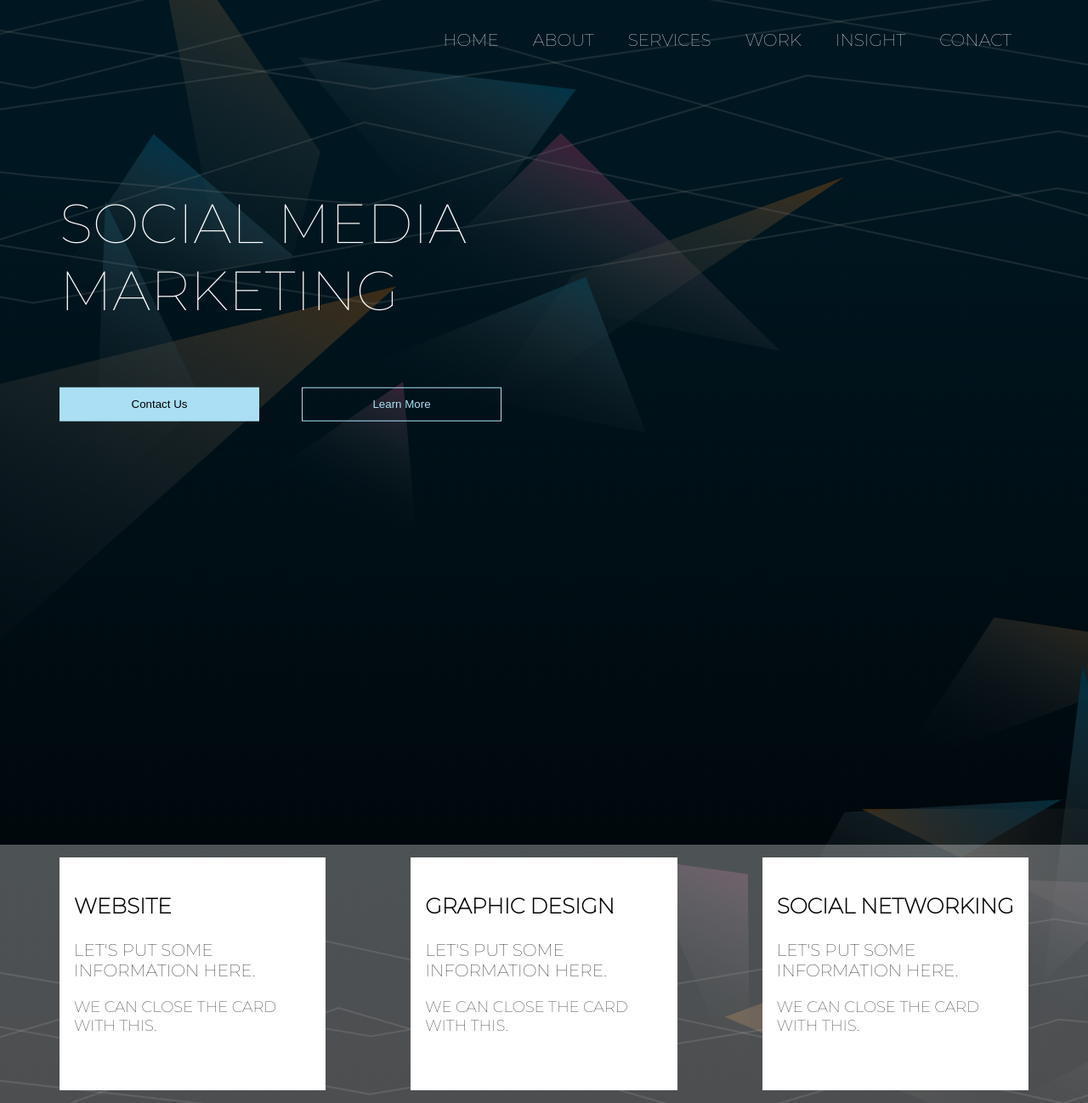
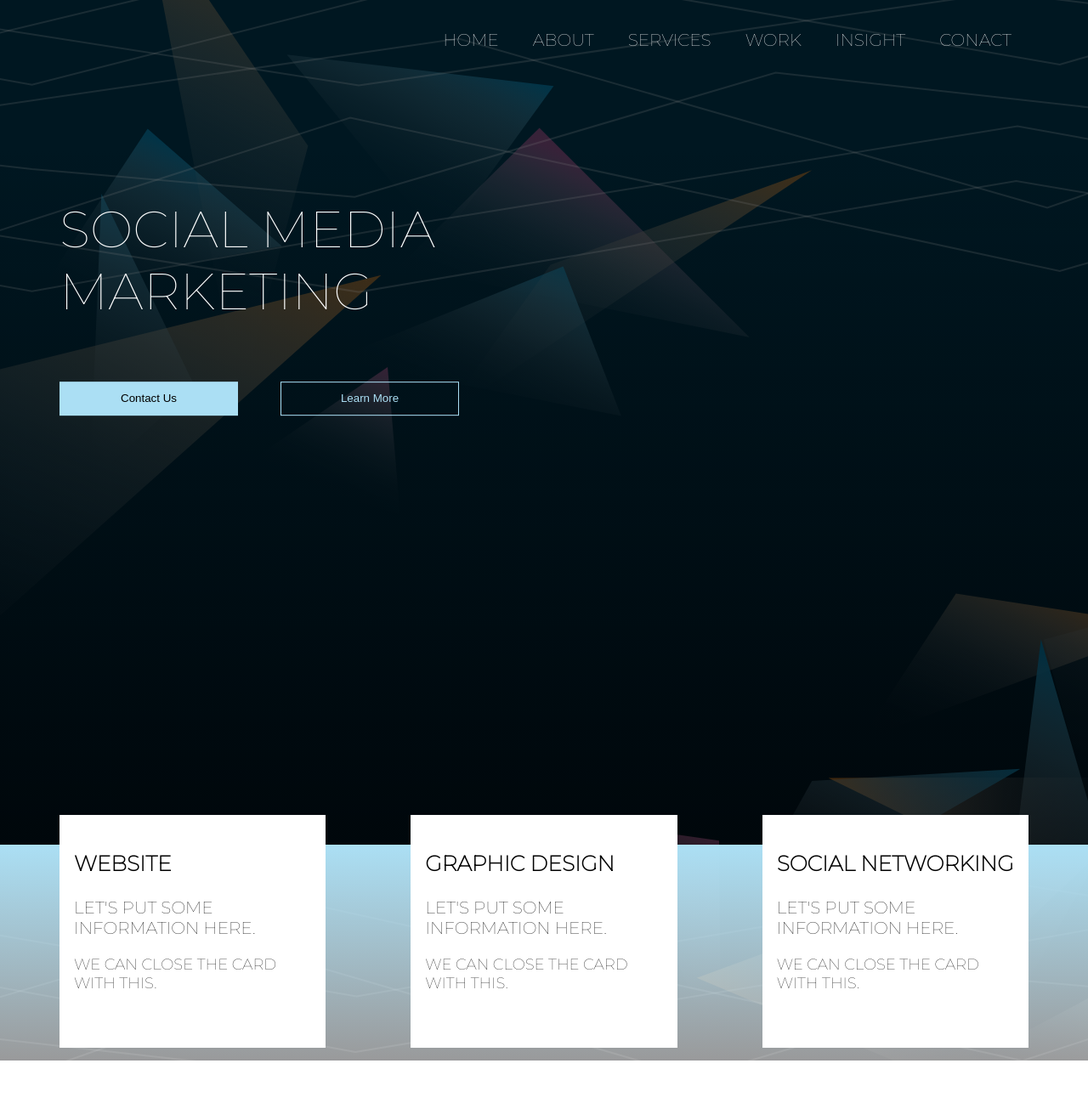
Before and after one commit to creative-blue-media/react-template, a React (Create React App) app: page / in a window 1280 px wide. Shown: the whole page at 85% size. After the commit the page ends 1248 px from the top, so only its background shows below. Built offline with nearby package versions, Linux system fonts and the light colour scheme.

Commit message:
moved cards on section section to diving line

```diff
--- a/src/website/home/Home.css
+++ b/src/website/home/Home.css
@@ -21,7 +21,7 @@
   }
 
   .Home-header p {
-      font-size: 6.5rem;
+      font-size: 6rem;
   }
 
   .Home-link {
@@ -63,5 +63,9 @@
   }
 
   .info {
-      background: linear-gradient(to bottom, rgba(255, 255, 255, .3), rgba(255, 255, 255, .3));
+      background: linear-gradient(to bottom, #ABDFF4, rgba(255, 255, 255, .6));
   }
+
+  .info  .row [class^=col-]{
+      margin-top: -50px;
+  }
--- a/src/website/layout/Layout.css
+++ b/src/website/layout/Layout.css
@@ -17,11 +17,11 @@
 }
 
 .row .col-1-of-2 {
-  width: calc((100% - 10rem) / 2);
+  width: calc((100% - 20rem) / 2);
 }
 
 .row .col-1-of-2:not(:last-child) {
-  margin-right: 10rem;
+  margin-right: 20rem;
 }
 
 .row .col-1-of-3 {
```
